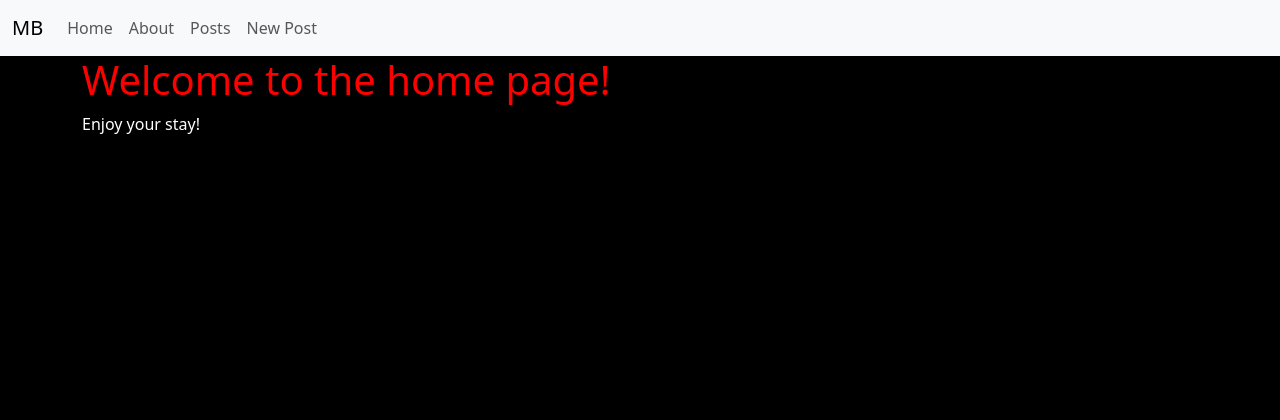
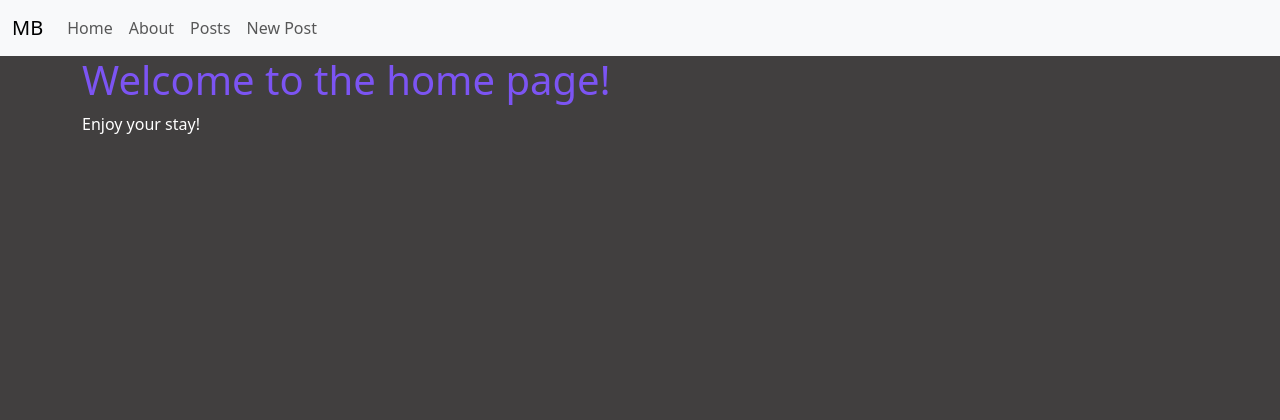
Before and after one commit to mia2380/FSDI_112-Django, a Django app: page / in a window 1280 px wide. Shown: the top 420 px of the page. Run offline with Django 4.2, Linux system fonts and the light colour scheme.

Commit message:
tried to update the style

```diff
--- a/MB/static/css/base.css
+++ b/MB/static/css/base.css
@@ -1,8 +1,8 @@
 h1 {
-  color: red;
+  color: rgb(124, 84, 243);
 }
 
 body {
-  background-color: #000;
+  background-color: rgb(65, 63, 63);
   color: #fff;
 }
--- a/MB/templates/base.html
+++ b/MB/templates/base.html
@@ -9,7 +9,7 @@
     <title>{% block title %}{% endblock title %}</title>
     <link href="https://cdn.jsdelivr.net/npm/bootstrap@5.3.0-alpha1/dist/css/bootstrap.min.css" rel="stylesheet"
         integrity="sha384-GLhlTQ8iRABdZLl6O3oVMWSktQOp6b7In1Zl3/Jr59b6EGGoI1aFkw7cmDA6j6gD" crossorigin="anonymous">
-    <link rel="stylesheet" href="{% static 'css/base.css' %}">
+    <link rel="stylesheet" href="{% static './css/base.css' %}">
 </head>
 
 <body>
```
